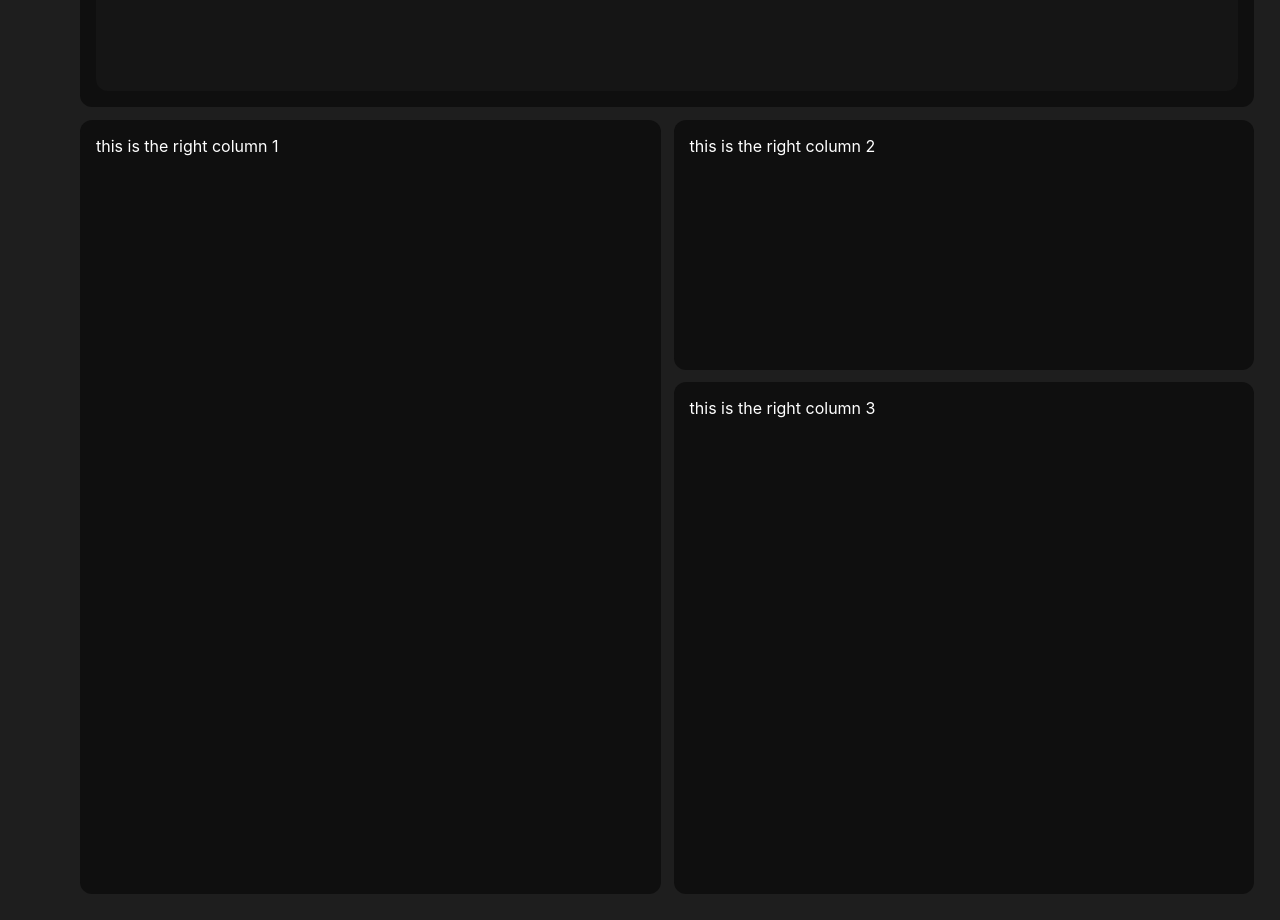
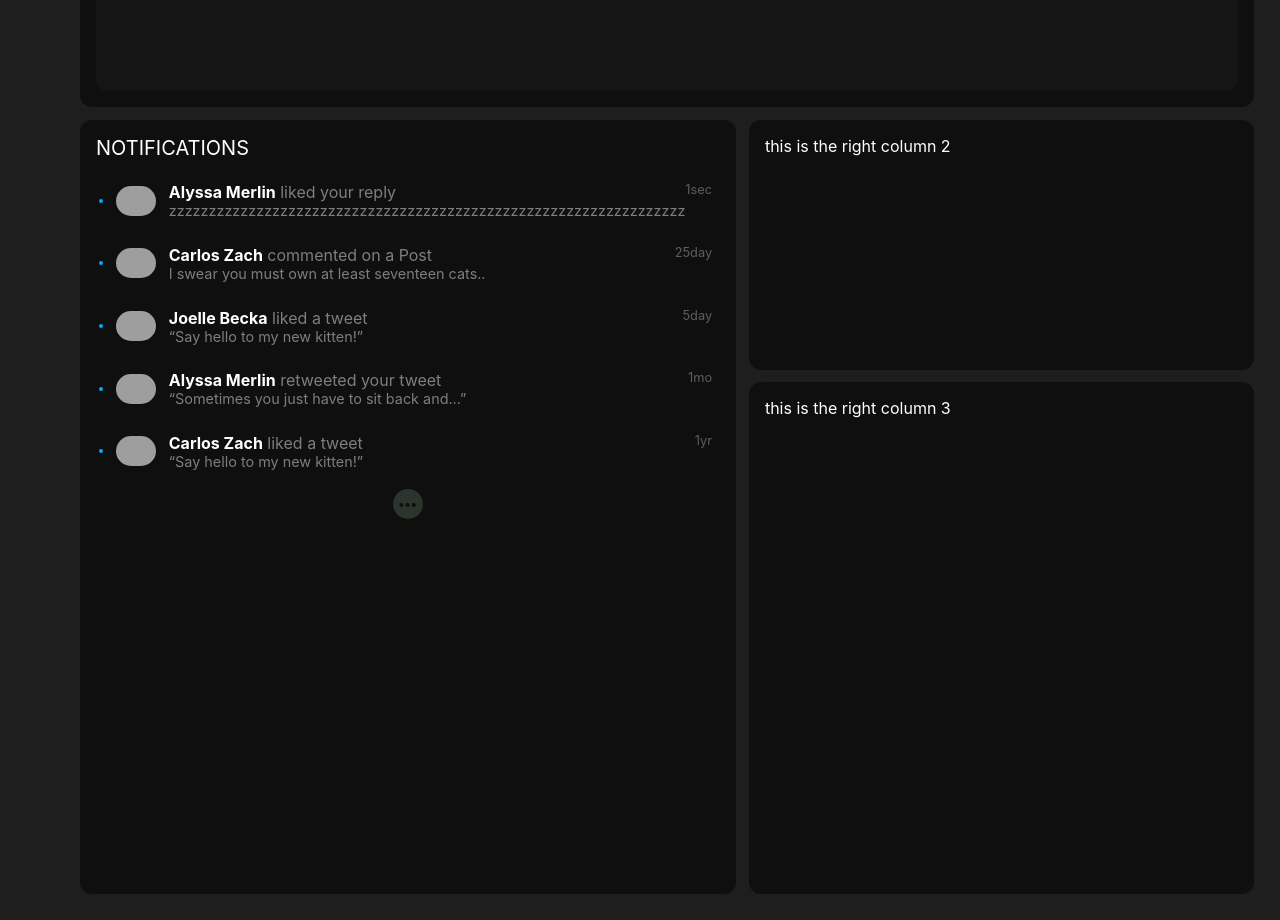
Before and after one commit to ColeInc/mosa-twitter-dashboard-frontend, a React (Create React App) app: page / in a window 1280 px wide. Shown: the part 1080-2000 px from the top of the page. Built offline with nearby package versions, Linux system fonts and the light colour scheme; grey boxes are pictures that could not be loaded.

Commit message:
notification component styling complete

```diff
--- a/package.json
+++ b/package.json
@@ -11,6 +11,7 @@
     "@types/node": "^17.0.23",
     "@types/react": "^17.0.43",
     "@types/react-dom": "^17.0.14",
+    "moment": "^2.29.3",
     "react": "^17.0.2",
     "react-dom": "^17.0.2",
     "react-redux": "^7.2.8",
--- a/src/components/UI/SeeMore.module.css
+++ b/src/components/UI/SeeMore.module.css
@@ -15,10 +15,8 @@
 
 .see-more__button:after {
     content: "\2022 \2022 \2022";
-    /* position: absolute; */
     top: 50%;
     left: 50%;
-    /* transform: translate(-50%, -50%); */
     font-size: 15px;
     letter-spacing: 1px;
     margin-top: 1px;
--- a/src/components/dashboard/MainContainer/Post.module.css
+++ b/src/components/dashboard/MainContainer/Post.module.css
@@ -2,9 +2,8 @@
 
 .post__container {
     display: flex;
-    padding: 0.8rem;
+    padding: 0 0 1.2rem 0;
     margin-bottom: 0.8rem;
-    padding: 0 0 1.2rem 0;
     flex-basis: 6rem;
     flex-shrink: 0;
     /* background-color: var(--color2); */
@@ -95,16 +94,25 @@
 .dropdown-parent:hover {
     border-radius: 0.5rem 0.5rem 0px 0px !important;
     background-color: var(--color4);
+    transition: 0.2s;
+    transition-timing-function: ease-in;
+}
+
+.dropdown-parent:hover svg {
+    fill: #0a0c0a;
+    transition: 0.1s !important;
 }
 
 .dropdown-parent:hover > .dropdown-content,
 .dropdown-content:hover {
-    display: block;
-    transition: 0.2s;
+    visibility: visible !important;
+    opacity: 1;
 }
 
 .dropdown-content {
-    display: none;
+    visibility: hidden;
+    opacity: 0;
+    transition: visibility 0s, opacity 0.2s linear;
     position: absolute;
     right: 0;
     margin: 0;
--- /dev/null
+++ b/src/components/dashboard/Notifications/NotificationItem.module.css
@@ -0,0 +1,70 @@
+.notification-item__container {
+    display: flex;
+    padding: 0.4rem 0.5rem 0.4rem 0.2rem;
+    margin-bottom: 0.8rem;
+    flex-basis: 3rem;
+    flex-shrink: 0;
+    background-color: var(--color2);
+    color: #7e7e7e;
+    border-radius: 0.5rem;
+}
+
+.notification-item__tweet-link {
+    text-decoration: none !important;
+}
+
+.notification-item__container:hover {
+    background-color: var(--color3);
+    cursor: pointer;
+    transition: 0.2s;
+    transition-timing-function: ease-in;
+    color: #929191;
+}
+
+.notification-item__blue-dot {
+    height: 4px;
+    width: 4px;
+    background-color: #09a6ff;
+    border-radius: 100px;
+    align-self: center;
+}
+
+.notification-item__profile-img {
+    width: 2.5rem;
+    border-radius: 999px;
+    align-self: center;
+    margin: 0 0.8rem 0 0.8rem;
+}
+
+.notification-item__text-container {
+    display: flex;
+    flex-direction: column;
+    justify-content: flex-start;
+    flex: 1;
+    min-width: 0;
+}
+
+.notification-item__container h1 {
+    font-size: 1rem;
+    margin: 0;
+}
+
+.notification-item__container h1 b {
+    color: #fff;
+}
+
+.notification-item__container h2 {
+    font-size: 0.9rem;
+    font-weight: 400;
+    margin: 0;
+    flex: 1;
+    white-space: nowrap;
+    overflow: hidden;
+    text-overflow: ellipsis;
+}
+.notification-item__container p {
+    font-size: 0.8rem;
+    margin: 0;
+    margin-left: auto;
+    color: #5e5d5d;
+}
--- /dev/null
+++ b/src/components/dashboard/Notifications/NotificationItem.tsx
@@ -0,0 +1,50 @@
+import React from "react";
+import classes from "./NotificationItem.module.css";
+import Notification from "../../../models/Notification";
+import CurvedContainer from "../../UI/CurvedContainer";
+import moment from "moment";
+
+moment.locale("en", {
+    relativeTime: {
+        future: "in %s",
+        past: "%s",
+        s: "1sec",
+        ss: "%ssec",
+        m: "1m",
+        mm: "%dm",
+        h: "1hr",
+        hh: "%dh",
+        d: "1day",
+        dd: "%dday",
+        M: "1mo",
+        MM: "%dmo",
+        y: "1yr",
+        yy: "%dyr",
+    },
+});
+
+const NotificationItem: React.FC<{ data: Notification }> = props => {
+    return (
+        <a href={props.data.tweetUrl} className={classes["notification-item__tweet-link"]}>
+            <CurvedContainer className={classes["notification-item__container"]}>
+                <div className={classes["notification-item__blue-dot"]} />
+                <img
+                    src={props.data.userImage}
+                    className={classes["notification-item__profile-img"]}
+                    alt="user profile pic"
+                />
+
+                <div className={classes["notification-item__text-container"]}>
+                    <h1>
+                        <b>{props.data.username}</b> {props.data.action}
+                    </h1>
+                    {/* <h2>{props.data.description.substring(0, 20)}...</h2> */}
+                    <h2>{props.data.description}</h2>
+                </div>
+                <p>{moment(props.data.time).fromNow(true)}</p>
+            </CurvedContainer>
+        </a>
+    );
+};
+
+export default NotificationItem;
--- /dev/null
+++ b/src/components/dashboard/Notifications/Notifications.module.css
@@ -0,0 +1,33 @@
+@import "../../../constants/colors.css";
+
+.notifications__container {
+    padding: 0 1rem 0 1rem;
+    display: flex;
+    flex-direction: column;
+    flex: 1;
+    height: 100%;
+}
+
+.notifications__container h1 {
+    margin: 1rem 0 1rem 0;
+    font-size: 1.25rem;
+    font-weight: 400;
+}
+
+.notifications__list-container {
+    display: flex;
+    flex-direction: column;
+    overflow: scroll;
+}
+
+.notifications__bottom-bar {
+    width: 100%;
+    display: flex;
+    justify-content: center;
+    align-items: center;
+    justify-self: flex-end;
+}
+
+.notifications__container a {
+    text-decoration: none !important;
+}
--- /dev/null
+++ b/src/components/dashboard/Notifications/Notifications.tsx
@@ -0,0 +1,80 @@
+import React, { useState, useEffect } from "react";
+import CurvedContainer from "../../UI/CurvedContainer";
+import classes from "./Notifications.module.css";
+import Notification from "../../../models/Notification";
+import NotificationItem from "./NotificationItem";
+import SeeMore from "../../UI/SeeMore";
+
+const Notifications = () => {
+    const [notificationList, setNotificationList] = useState<Notification[]>();
+    useEffect(() => {
+        // TODO: replace with fetch for all notifications in last 24 hours from backend API:
+
+        const fetchedNotifs = [
+            {
+                username: "Alyssa Merlin",
+                action: "liked your reply",
+                // description: "My cat does the exact same thing!",
+                description: "zzzzzzzzzzzzzzzzzzzzzzzzzzzzzzzzzzzzzzzzzzzzzzzzzzzzzzzzzzzzzzzzz",
+                time: new Date(new Date().getTime()).toLocaleString(),
+                // time: "23 mins",
+                userImage: "https://lh3.googleusercontent.com/d/1hP41GOYN1-a2GPmZoKeHXaUFcYpbfK1E",
+                tweetUrl: "https://twitter.com/elonmusk/status/1519480761749016577",
+            },
+            {
+                username: "Carlos Zach",
+                action: "commented on a Post",
+                description: "I swear you must own at least seventeen cats..",
+                time: "4/30/2022, 11:30:58 PM",
+                // time: "1hr",
+                userImage: "https://lh3.googleusercontent.com/d/11Xd6k4-I-heVr8F0gBxQX5RGsQGSW_w6",
+                tweetUrl: "https://twitter.com/elonmusk/status/1519480761749016577",
+            },
+
+            {
+                username: "Joelle Becka",
+                action: "liked a tweet",
+                description: "“Say hello to my new kitten!”",
+                time: "4/1/2022, 11:30:58 AM",
+                userImage: "https://lh3.googleusercontent.com/d/1Nj2o3fIVuhzM2CYU7kGDpYRCYmhPtagr",
+                tweetUrl: "https://twitter.com/elonmusk/status/1519480761749016577",
+            },
+            {
+                username: "Alyssa Merlin",
+                action: "retweeted your tweet",
+                description: "“Sometimes you just have to sit back and...”",
+                time: "3/1/2022, 11:30:58 AM",
+                userImage: "https://lh3.googleusercontent.com/d/1hP41GOYN1-a2GPmZoKeHXaUFcYpbfK1E",
+                tweetUrl: "https://twitter.com/elonmusk/status/1519480761749016577",
+            },
+            {
+                username: "Carlos Zach",
+                action: "liked a tweet",
+                description: "“Say hello to my new kitten!”",
+                time: "1/1/2021, 11:30:58 AM",
+                userImage: "https://lh3.googleusercontent.com/d/11Xd6k4-I-heVr8F0gBxQX5RGsQGSW_w6",
+                tweetUrl: "https://twitter.com/elonmusk/status/1519480761749016577",
+            },
+        ];
+        setNotificationList(fetchedNotifs);
+    }, []);
+
+    return (
+        <CurvedContainer className={classes["notifications__container"]}>
+            <h1>NOTIFICATIONS</h1>
+
+            <div className={classes["notifications__list-container"]}>
+                {notificationList?.map(notification => {
+                    return <NotificationItem data={notification} />;
+                })}
+                <div className={classes["notifications__bottom-bar"]}>
+                    <a href={"https://twitter.com/notifications"}>
+                        <SeeMore />
+                    </a>
+                </div>
+            </div>
+        </CurvedContainer>
+    );
+};
+
+export default Notifications;
--- a/src/components/dashboard/StatisticsHeader/StatisticsHeader.module.css
+++ b/src/components/dashboard/StatisticsHeader/StatisticsHeader.module.css
@@ -1,6 +1,5 @@
 .statistics-header__curved-container {
     display: flex;
-    /* flex: 1; */
     height: 100%;
     flex-direction: column;
     padding-left: 1rem;
@@ -8,6 +7,5 @@
 
 .statistics-header__items-container {
     display: flex;
-    /* flex: 9; */
     flex: 1;
 }
--- /dev/null
+++ b/src/models/Notification.ts
@@ -0,0 +1,10 @@
+interface Notification {
+    username: string;
+    action: string;
+    description: string;
+    time: string;
+    userImage: string;
+    tweetUrl: string;
+}
+
+export default Notification;
--- a/src/pages/Dashboard.module.css
+++ b/src/pages/Dashboard.module.css
@@ -11,10 +11,10 @@ body {
 
 .dashboard__components-grid-container {
     display: grid;
-    grid-template-columns: repeat(3, 1fr);
+    /* grid-template-columns: repeat(3, 1fr); */
+    grid-template-columns: repeat(3, minmax(0, 1fr));
     grid-template-rows: repeat(4, 1fr);
     width: 100%;
-    /* max-width: 150em; */
     grid-gap: 0.8rem;
     padding: 1.6rem 1.6rem 1.6rem 0;
 }
--- a/src/pages/Dashboard.tsx
+++ b/src/pages/Dashboard.tsx
@@ -3,6 +3,7 @@ import classes from "./Dashboard.module.css";
 import MainContainer from "../components/Dashboard/MainContainer/MainContainer";
 import CurvedContainer from "../components/UI/CurvedContainer";
 import StatisticsHeader from "../components/Dashboard/StatisticsHeader/StatisticsHeader";
+import Notifications from "../components/Dashboard/Notifications/Notifications";
 
 const Dashboard = () => {
     return (
@@ -11,9 +12,7 @@ const Dashboard = () => {
                 <StatisticsHeader className={classes["dashboard__statistics-header"]} />
                 <MainContainer className={classes["dashboard__main-container"]} />
                 <div className={classes["dashboard__notifications"]}>
-                    <CurvedContainer className={classes["dashboard__right-column-item"]}>
-                        this is the right column 1
-                    </CurvedContainer>
+                    <Notifications />
                 </div>{" "}
                 <div className={classes["dashboard__pie-charts"]}>
                     <CurvedContainer className={classes["dashboard__right-column-item"]}>
```
Also changed, not shown: 2 other files (tests, documents, lock files or other folders).
